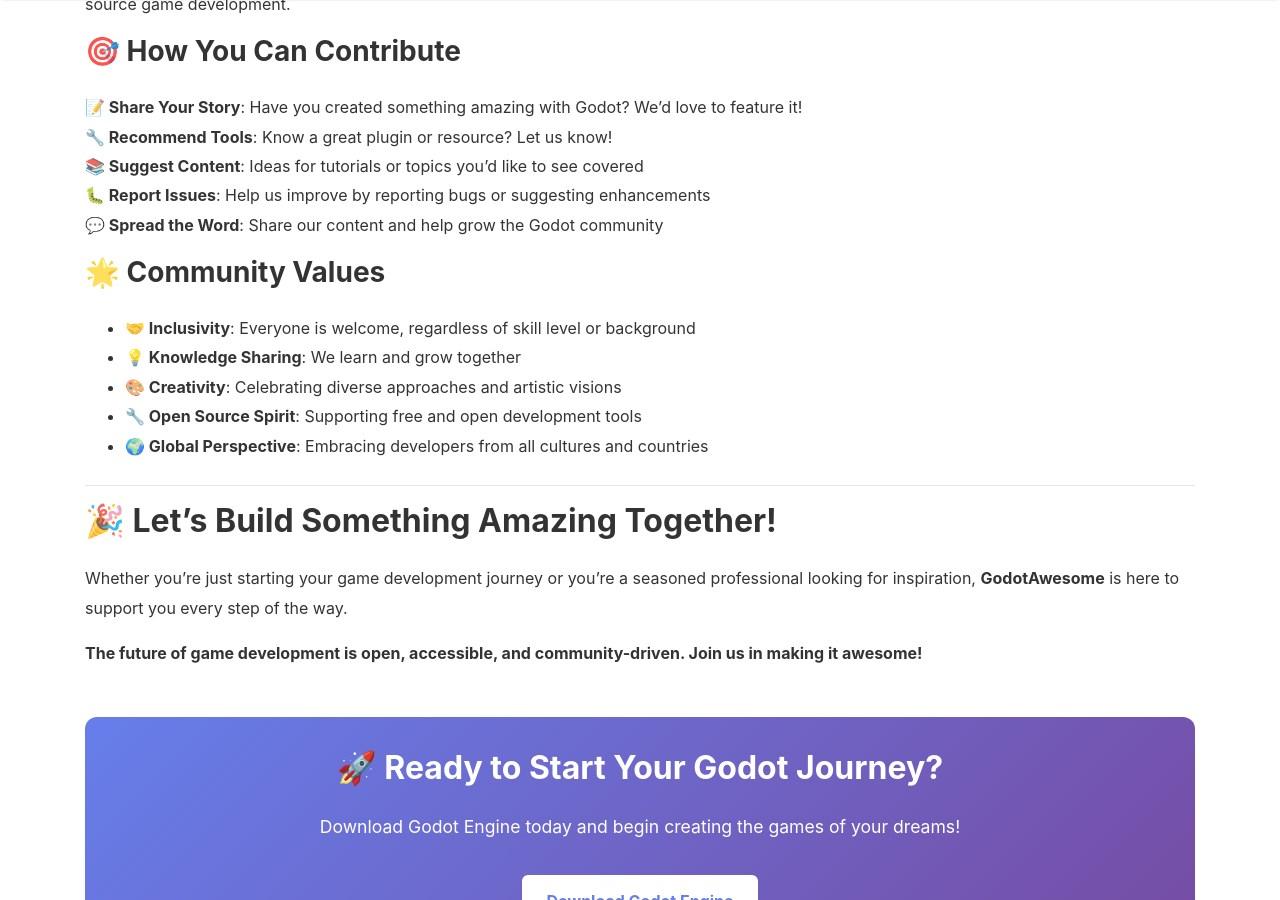
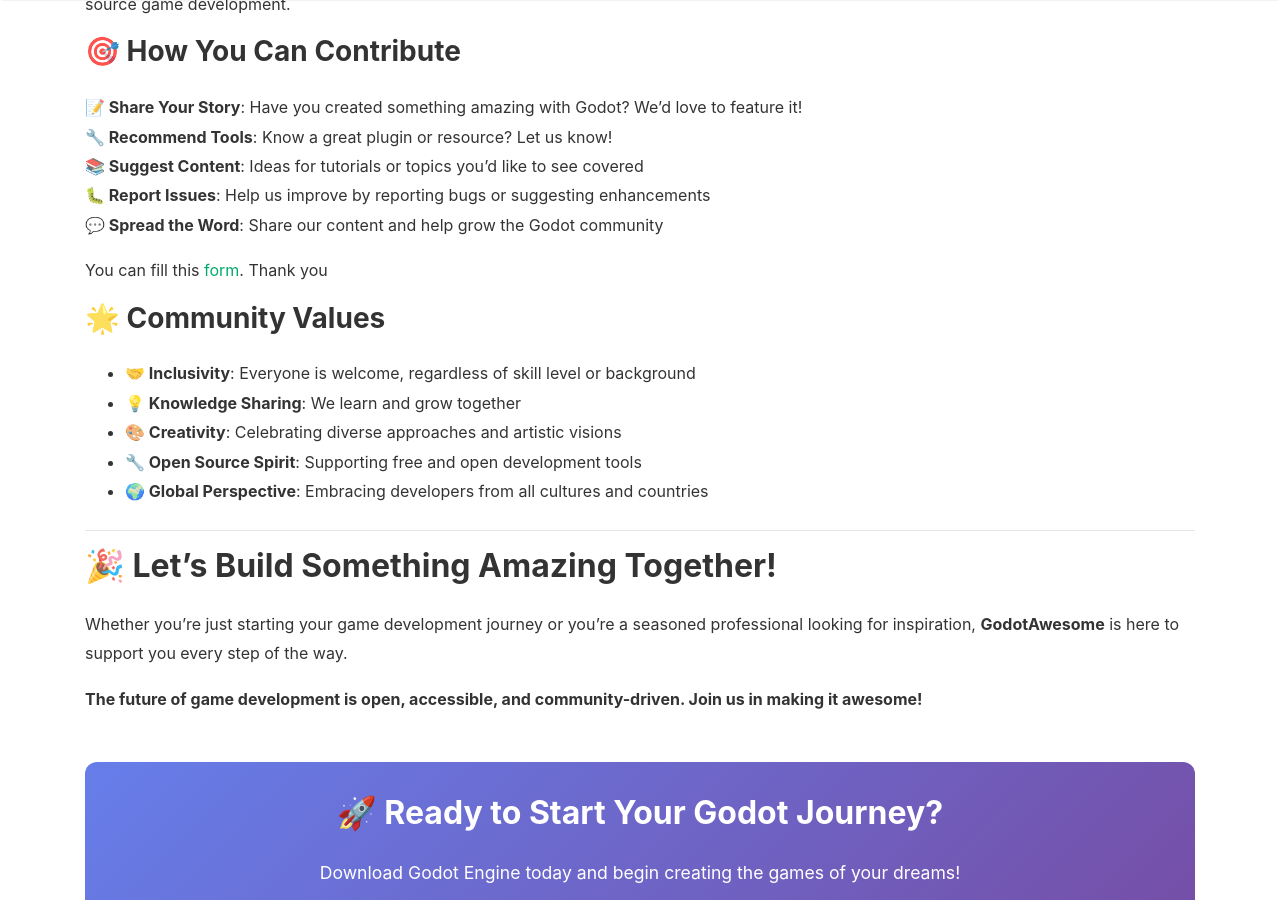
Before and after one commit to godotawesome/godotawesome.github.io, a Jekyll site: the page built from _pages/about.md, in a window 1280 px wide and 900 px high, scrolled down 3415 px. Built offline with Jekyll 4.4.1, drawn with Linux system fonts in a browser that asks for light colours; nearby versions of some CDN libraries; comment, search, counter and statistics services are not loaded.

Commit message:
Update about.md

```diff
--- a/_pages/about.md
+++ b/_pages/about.md
@@ -141,6 +141,8 @@
 **🐛 Report Issues**: Help us improve by reporting bugs or suggesting enhancements
 **💬 Spread the Word**: Share our content and help grow the Godot community
 
+You can fill this [form](https://forms.gle/GATopxJpTBVecnrh7). Thank you
+
 ### 🌟 Community Values
 
 - **🤝 Inclusivity**: Everyone is welcome, regardless of skill level or background
```
